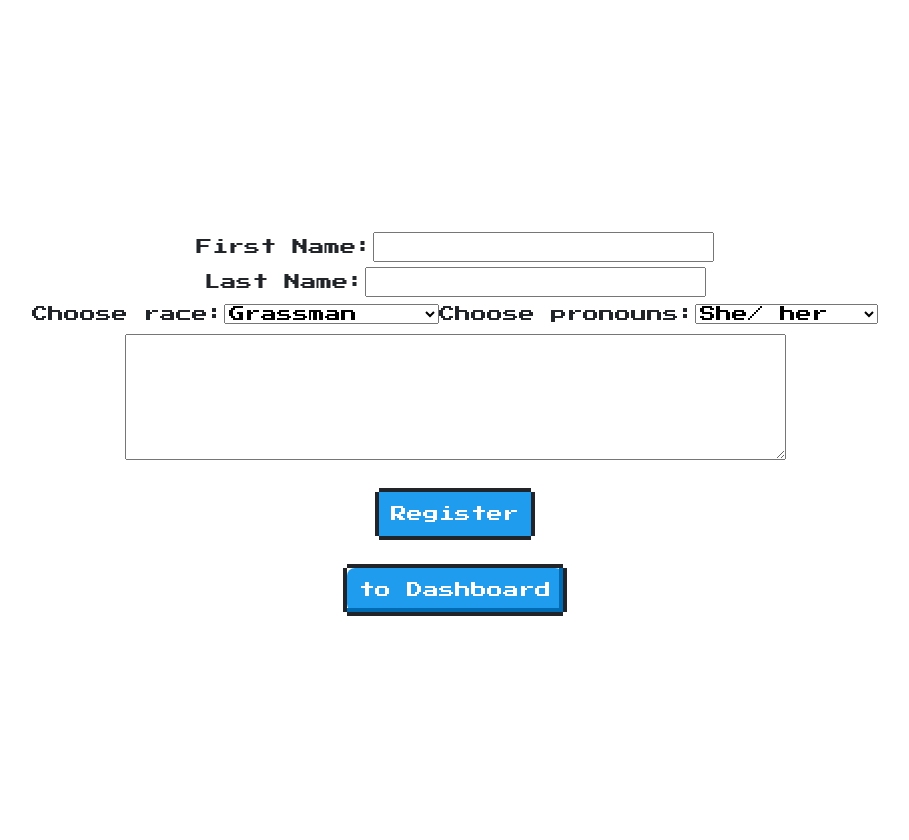
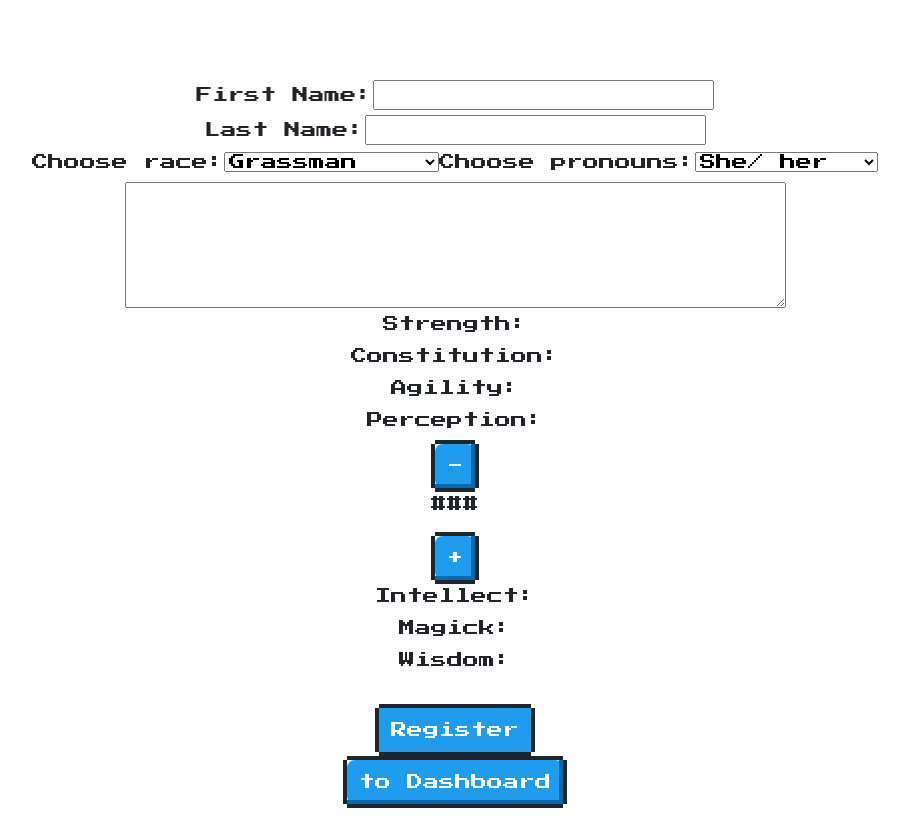
Before and after one commit to Lawrencesdayoff/TavernTextQuest-IdleRpg, a React (Vite) app in the folder client/: page /newcharacter in a window 1280 px wide. Shown: the whole page, without its empty margins (185-1094 px from the left). Before the commit the page ends 800 px from the top, so only its background shows below. Built offline with nearby package versions, Linux system fonts and the light colour scheme.

Commit message:
modified:   client/src/views/CharacterCreator.jsx 	modified:   server/models/character.model.js

```diff
--- a/client/src/views/CharacterCreator.jsx
+++ b/client/src/views/CharacterCreator.jsx
@@ -48,25 +48,25 @@ const CharacterCreator = () => {
     }
   };
 
-//   const onIncrement = (e) => {
-//     if (userPoints == 0){
-//         console.log("No more points left")
-//     }
-//     else
-//     setUserPoints(userPoints - 1);
-//   }
+  const onIncrement = (e) => {
+    if (userPoints == 0){
+        console.log("No more points left")
+    }
+    else
+    setUserPoints(userPoints - 1);
+  }
 
-//   const onDecrement  = (e, fun) => {
-//     if (e <= 5){
-//         console.log("cannot decrease stat further")
-//     }
-//     if (userPoints == 25){
-//         console.log("Point reserve full")
-//     }
-//     else
-//     setUserPoints(userPoints + 1);
+  const onDecrement  = (e, fun) => {
+    if (e <= 5){
+        console.log("cannot decrease stat further")
+    }
+    if (userPoints == 25){
+        console.log("Point reserve full")
+    }
+    else
+    setUserPoints(userPoints + 1);
 
-//   }
+  }
 
 
 
@@ -107,6 +107,7 @@ const CharacterCreator = () => {
 
     return(
     <>
+    <div class = "row">
     <form onSubmit={createPC} onChange={isFormValid} id = "charactercreation">
 
         <div class = "col">
@@ -149,13 +150,42 @@ const CharacterCreator = () => {
 <bn />
 <textarea name="PC_bio" cols="40" rows="5" onChange={(e) => setBio(e.target.value)}></textarea>
     </div>
+
+<div class = "col">
+<div>
+  <label>Strength: </label>
+</div>
+<div>
+  <label>Constitution: </label>
+</div>
+<div>
+  <label>Agility: </label>
+</div>
+<div class = "row">
+  <label>Perception: </label>
+  <a><button class= "nes-btn is-primary"> - </button></a>
+  <p>###</p>
+  <a><button class= "nes-btn is-primary"> + </button></a>
+</div>
+<div>
+  <label>Intellect: </label>
+</div>
+<div>
+  <label>Magick: </label>
+</div>
+<div>
+  <label>Wisdom: </label>
+</div>
+</div>
         <br />
         <div class = "col">
       <input type="submit" class="nes-btn is-primary" value="Register" />
       </div>
+      <button class="nes-btn is-primary" onClick={returnToHome}>to Dashboard</button>
+
     </form>
           <br></br>
-    <button class="nes-btn is-primary" onClick={returnToHome}>to Dashboard</button>
+    </div>
   </>
 )}
 
```
Also changed, not shown: 1 other file (tests, documents, lock files or other folders).
